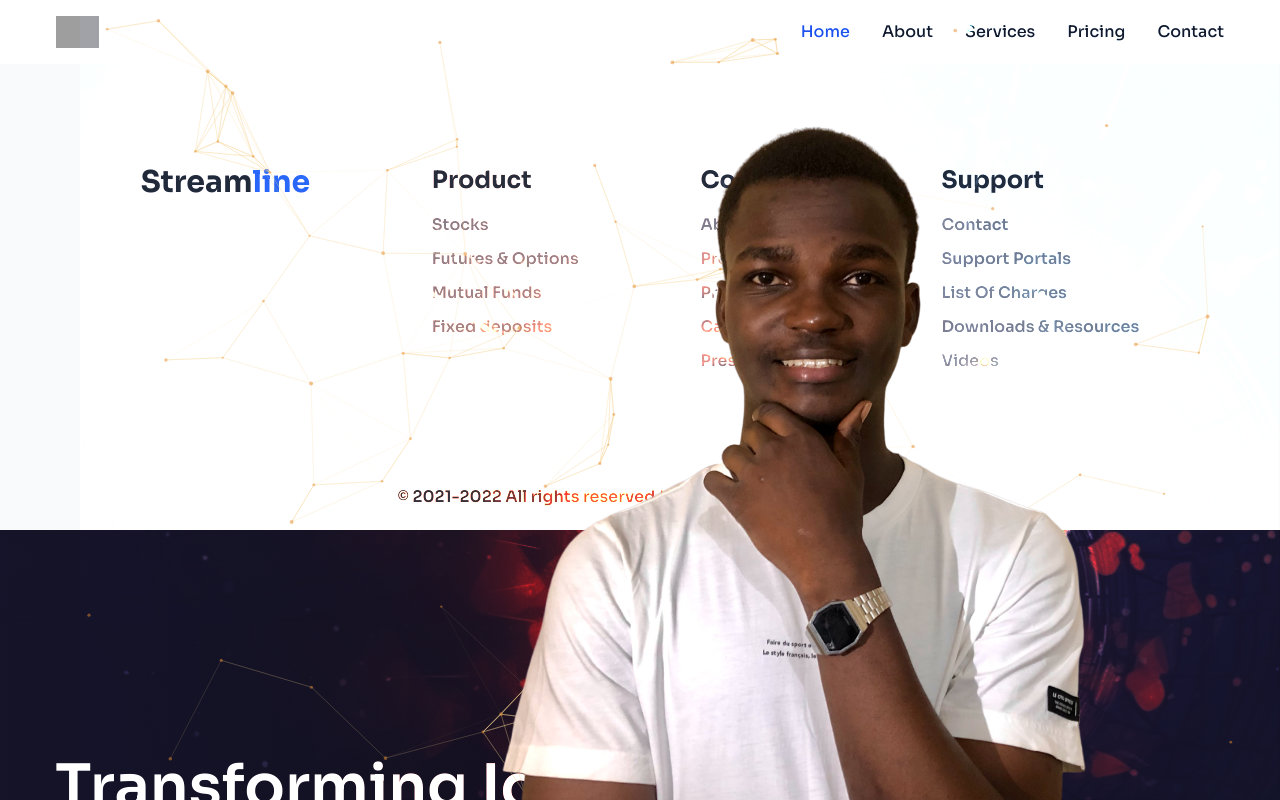
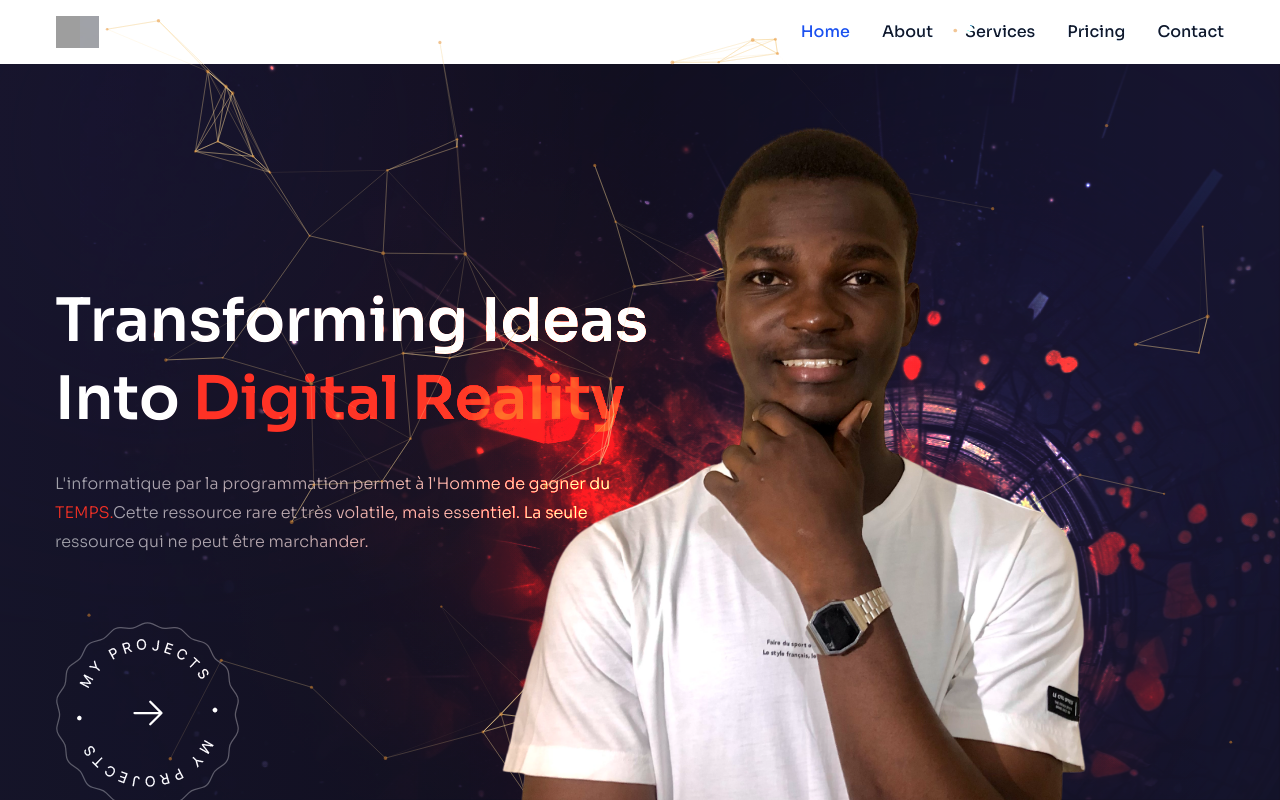
Before and after one commit to AInelo/FrontNextProject, a Next.js app: page / in a window 1280 px wide. Built offline with nearby package versions, Linux system fonts and the light colour scheme; grey boxes are pictures that could not be loaded.

Commit message:
le code du UI à envoyer à Norman

```diff
--- a/components/Layout.js
+++ b/components/Layout.js
@@ -25,8 +25,9 @@ const Layout = ({ children }) => {
 
       <Nav />
 
+      {children}
       <Footer />
-      {children}
+
     </div>
   );
 };
```
